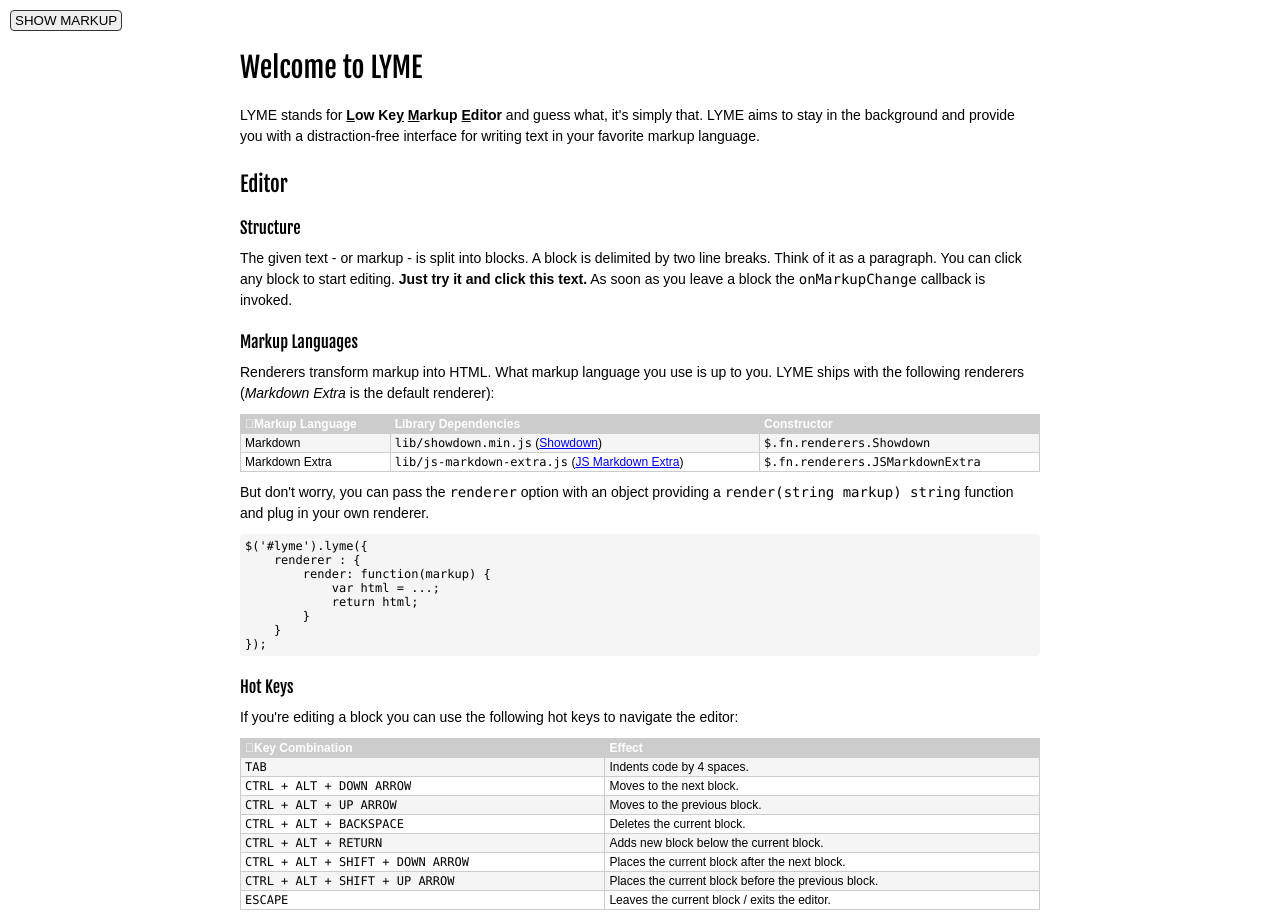
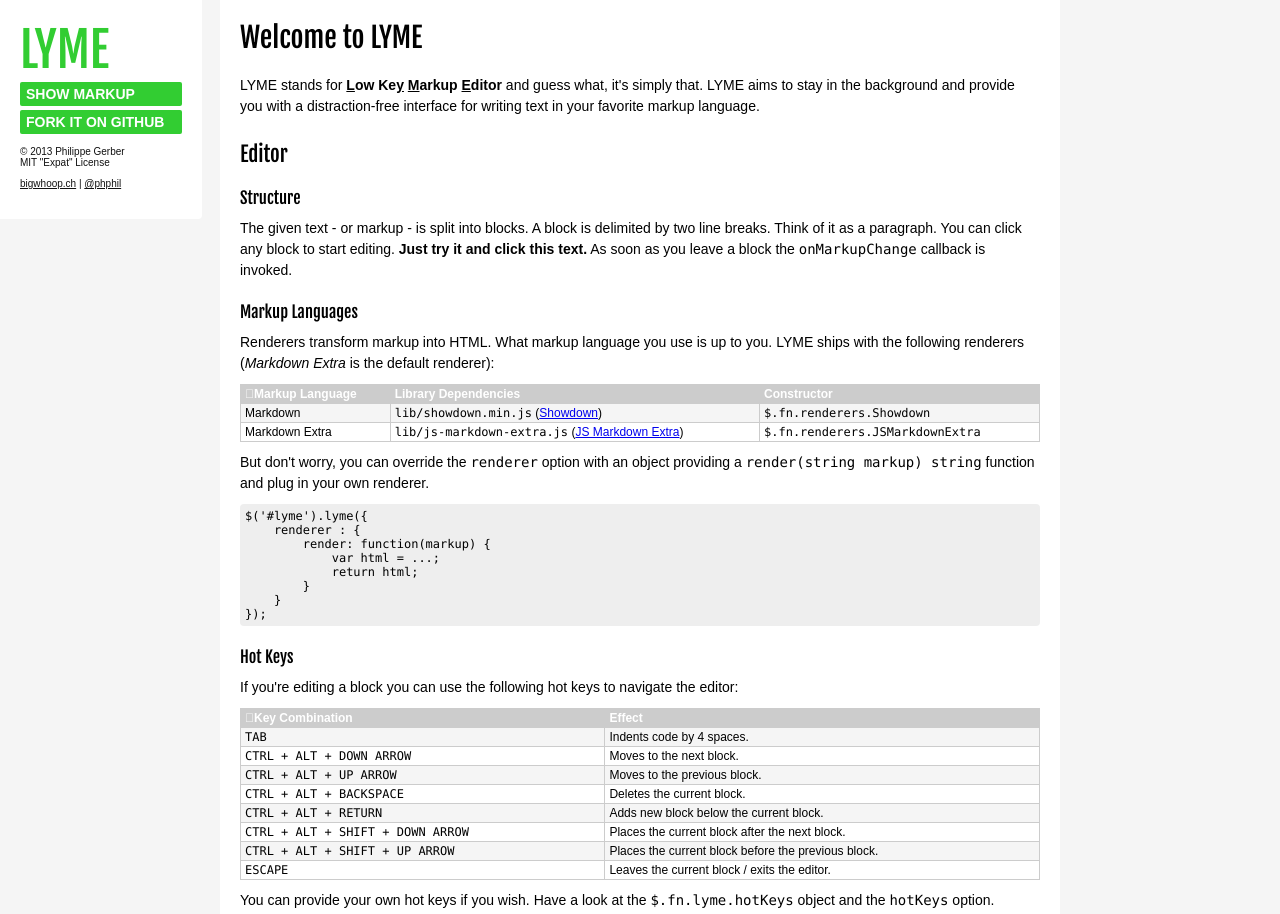
Before and after one commit to bigwhoop/lyme, a plain HTML site: page sample/example.html in a window 1280 px wide. Shown: the top 914 px of the page. Drawn offline with Linux system fonts and the light colour scheme.

Commit message:
updated README and example/documentation page

```diff
--- a/sample/example.css
+++ b/sample/example.css
@@ -9,20 +9,21 @@ body {
     height      : 100%;
     font-family : Arial, sans-serif;
     font-size   : 14px;
+    background-color : #f5f5f5;
 }
 
 textarea, pre {
     font-size : 12px;
 }
 
-textarea, pre, code {
+pre, code {
     font-family : 'Consolas', monospace;
 }
 
 pre {
     padding          : 5px;
     border-radius    : 4px;
-    background-color : #f5f5f5;
+    background-color : #eee;
 }
 
 p {
@@ -44,8 +45,8 @@ ul {
 }
 
 table {
-    width : 100%;
-    border-collapse: collapse;
+    width           : 100%;
+    border-collapse : collapse;
 }
 
 table th {
@@ -66,29 +67,62 @@ table tbody tr:nth-child(odd) {
 }
 
 #content {
-    position : absolute;
-    top      : 50px;
-    left     : 50%;
-    width    : 800px;
-    margin   : 0 0 0 -400px;
+    background-color : #fff;
+    margin           : 0 30px 0 220px;
+    padding          : 20px;
+    max-width        : 800px;
 }
 
-#content textarea {
-    background-color : #333;
-    color            : #fff;
-    padding          : 10px;
-    border-radius    : 4px;
+#sidebar {
+    position         : fixed;
+    top              : 0;
+    left             : 0;
+    padding          : 20px;
+    background-color : #fff;
+    border-bottom-right-radius : 4px;
 }
 
-#source-button {
-    position : fixed;
-    top      : 10px;
-    left     : 10px;
-    border   : 1px solid #333;
-    padding  : 2px 4px;
-    cursor   : pointer;
-    border-radius  : 4px;
-    text-transform : uppercase;
+#sidebar h1 {
+    font-size   : 48px;
+    color       : #32CD32;
+    margin      : 0;
+}
+
+#sidebar p {
+    font-size   : 10px;
+    color       : #111;
+    margin      : 10px 0;
+    line-height : 110%;
+}
+
+#sidebar p a {
+    color : #111;
+}
+
+#sidebar ul {
+    list-style-type  : none;
+    margin           : 0 0 10px 0;
+}
+
+#sidebar li {
+    padding : 2px 0;
+}
+
+#sidebar li a {
+    display          : block;
+    background-color : #32CD32;
+    color            : #fff;
+    font-weight      : bold;
+    padding          : 4px 6px;
+    cursor           : pointer;
+    border-radius    : 2px;
+    text-transform   : uppercase;
+    width            : 150px;
+    text-decoration  : none;
+}
+
+#sidebar li a:hover {
+    background-color : #8c841d;
 }
 
 #overlay {
@@ -112,11 +146,12 @@ table tbody tr:nth-child(odd) {
     height      : 470px;
     margin      : 0 0 0 -455px;
     padding     : 5px;
-    background-color : #ccc;
+    background-color : #32CD32;
     border-radius    : 6px;
 }
 
 #markup textarea {
+    font-family   : 'Consolas', monospace;
     height        : 450px;
     width         : 880px;
     padding       : 10px;
--- a/sample/example.html
+++ b/sample/example.html
@@ -8,15 +8,27 @@
         <link rel="stylesheet" type="text/css" href="http://fonts.googleapis.com/css?family=Fjalla+One&subset=latin,latin-ext">
     </head>
     <body>
-        <div id="content">
-            <input type="button" id="source-button" name="source-button" value="Show markup">
-            <div id="lyme"></div>
+        <div id="sidebar">
+            <h1>LYME</h1>
+            <ul>
+                <li><a href="#" id="source-button">Show Markup</a></li>
+                <li><a href="http://github.com/bigwhoop/lyme">Fork It On GitHub</a></li>
+            </ul>
+            <p>
+                &copy; 2013 Philippe Gerber<br>
+                MIT "Expat" License
+            </p>
+            <p>
+                <a href="http://bigwhoop.ch">bigwhoop.ch</a> | <a href="http://twitter.com/phphil">@phphil</a>
+            </p>
         </div>
+
+        <div id="content" class="lyme"></div>
 
         <div id="overlay"></div>
 
         <div id="markup">
-<textarea rows="10" cols="10"># Welcome to LYME
+<textarea rows="10" cols="10" readonly># Welcome to LYME
 
 LYME stands for **&lt;u&gt;L&lt;/u&gt;ow Ke&lt;u&gt;y&lt;/u&gt; &lt;u&gt;M&lt;/u&gt;arkup &lt;u&gt;E&lt;/u&gt;ditor** and guess what, it's simply that. LYME aims to stay in the background and provide you with a distraction-free interface for writing text in your favorite markup language.
 
@@ -35,7 +47,7 @@ Markup Language  | Library Dependencies
 Markdown         | `lib/showdown.min.js` ([Showdown](https://github.com/coreyti/showdown))                               | `$.fn.renderers.Showdown`
 Markdown Extra   | `lib/js-markdown-extra.js` ([JS Markdown Extra](https://github.com/tanakahisateru/js-markdown-extra)) | `$.fn.renderers.JSMarkdownExtra`
 
-But don't worry, you can pass the `renderer` option with an object providing a `render(string markup) string` function and plug in your own renderer.
+But don't worry, you can override the `renderer` option with an object providing a `render(string markup) string` function and plug in your own renderer.
 
 ~~~
 $('#lyme').lyme({
@@ -104,7 +116,7 @@ $('#lyme').lyme({
 
 ## Plugins
 
-Plugin enhance the capabilities of LYME. The following plugins come with LYME.
+Plugin enhance the functionality of LYME. The following plugins come with LYME.
 
 Name         | Description                                         | Library Dependencies                | Constructor                      | Enabled
 -------------|-----------------------------------------------------|-------------------------------------|----------------------------------|------------------------------
@@ -143,7 +155,7 @@ Called after a block went into edit mode.
             $(function() {
                 MARKDOWN_EMPTY_ELEMENT_SUFFIX = '>';
 
-                $('#lyme').lyme({
+                $('#content').lyme({
                     text : $('#markup textarea')
                 });
 
@@ -151,7 +163,8 @@ Called after a block went into edit mode.
                     $('#overlay,#markup').hide();
                 });
 
-                $('#source-button').on('click', function() {
+                $('#source-button').on('click', function(e) {
+                    e.preventDefault();
                     $('#overlay,#markup').show();
                 });
             });
--- a/src/lyme.css
+++ b/src/lyme.css
@@ -1,5 +1,14 @@
-#lyme input,
-#lyme textarea {
-    width  : 100%;
-    height : 300px;
+.lyme .lyme-block .markup {
+    border-radius    : 4px;
+    background-color : #2B2B2B;
+    padding          : 10px;
 }
+
+.lyme .lyme-block .markup textarea {
+    font-family      : 'Consolas', monospace;
+    font-size        : 12px;
+    width            : 100%;
+    height           : 300px;
+    color            : #FFFFFF;
+    background-color : #2B2B2B;
+}
```
Also changed, not shown: README.md, src/jquery.lyme.js.
